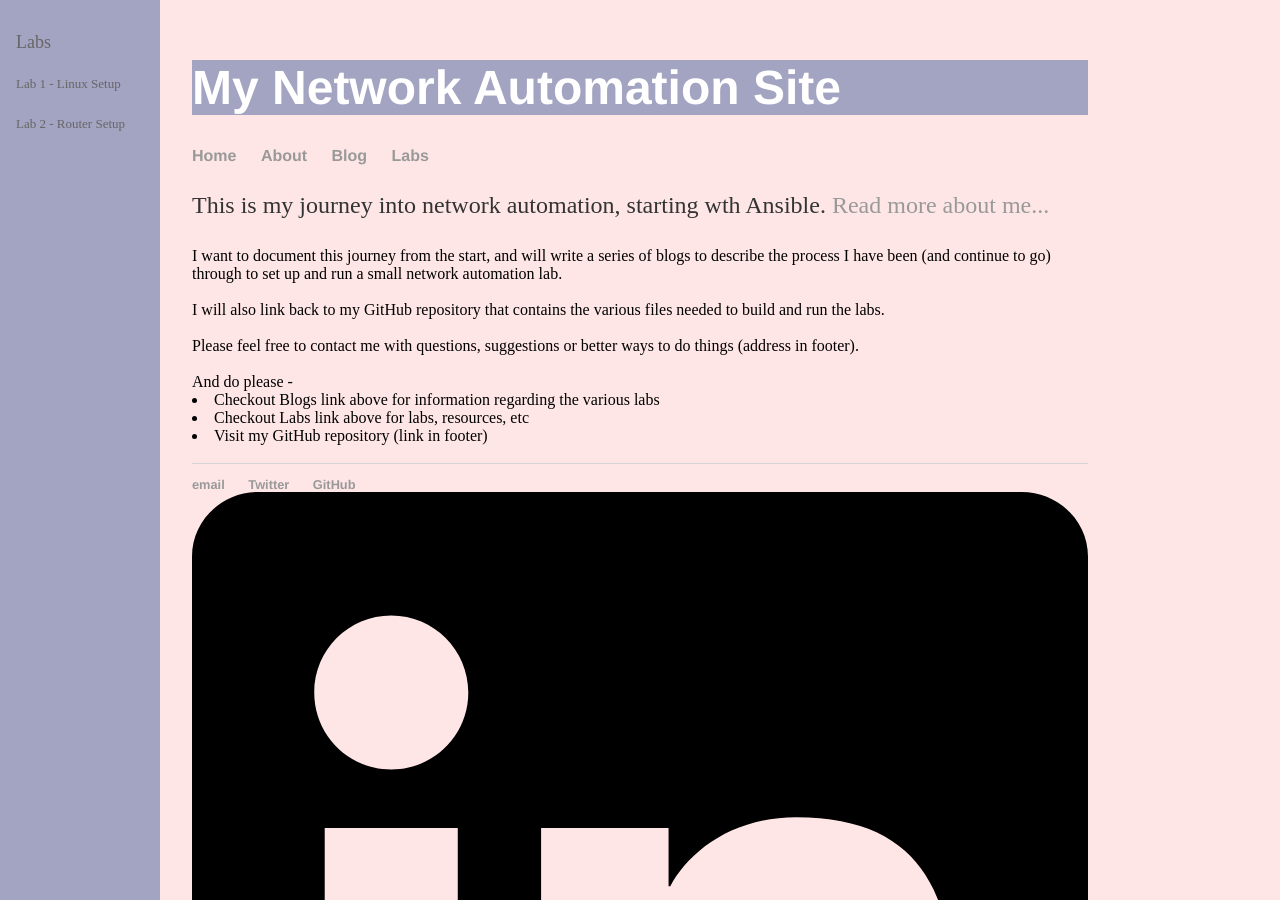
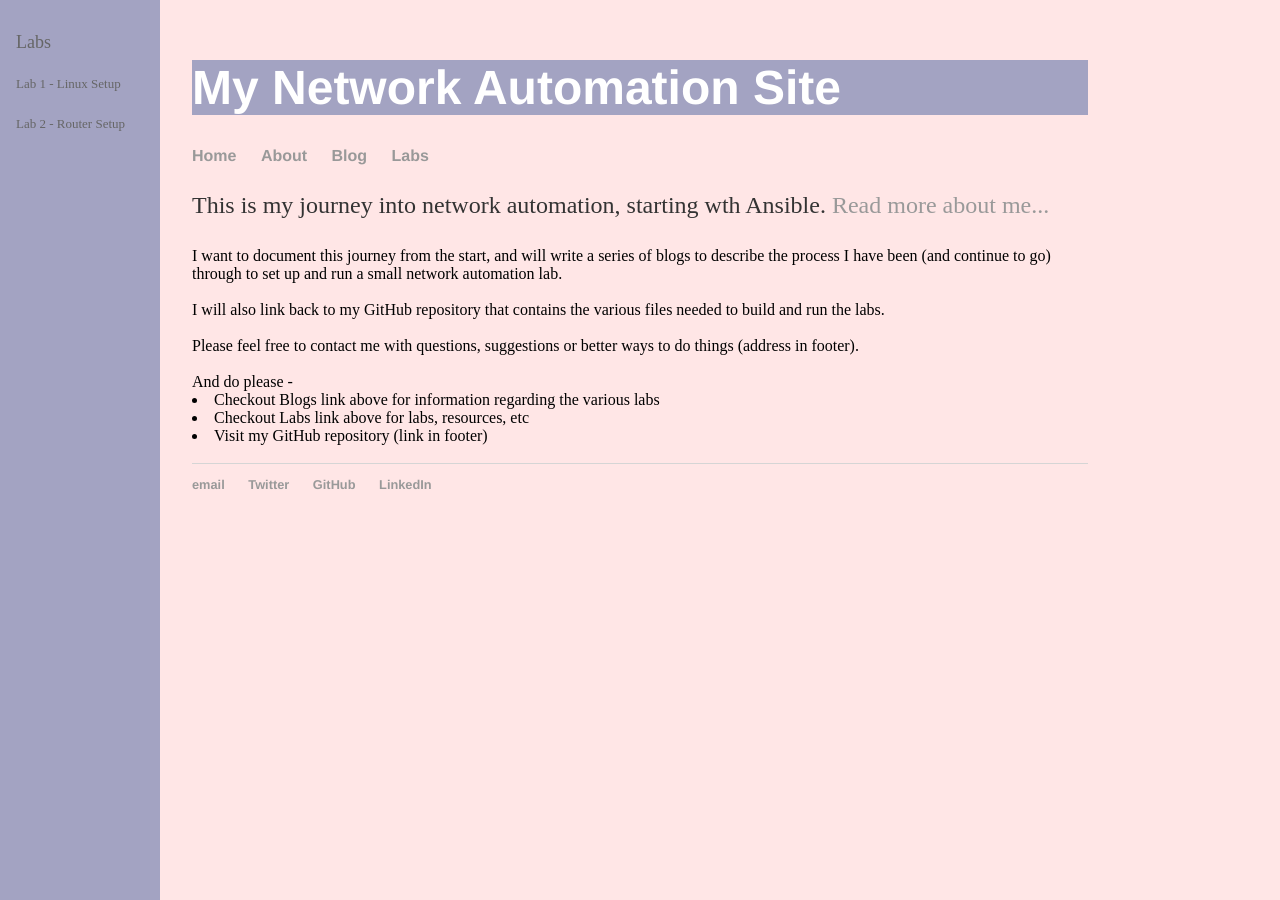
Before and after one commit to craigeowen/craigeowen.github.io, a Jekyll site: the page built from index.html, in a window 1280 px wide and 900 px high. Built offline with Jekyll 4.4.1, drawn with Linux system fonts in a browser that asks for light colours.

Commit message:
Update default.html

```diff
--- a/_layouts/default.html
+++ b/_layouts/default.html
@@ -65,7 +65,7 @@
 
 				{% if site.linkedin_username %}
 				  <li>
-				    <img src="/assets/linkedin.svg"><a href="https://linkedin.com/in/{{ site.linkedin_username }}">
+				    <!-- <img src="/assets/linkedin.svg"> --><a href="https://linkedin.com/in/{{ site.linkedin_username }}">
 				      <i class="fa fa-linkedin"></i> LinkedIn
 				    </a>
 				  </li>
```
